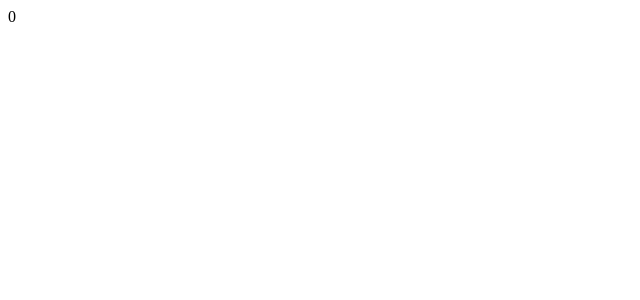
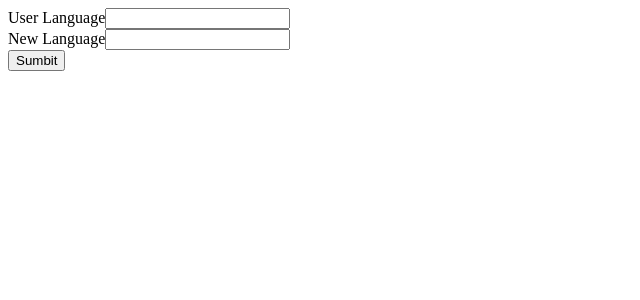
Before and after one commit to antarpreet11/WordFlash, a React (Create React App) app in the folder my-app/: page / in a window 1280 px wide. Shown: the top 300 px of the page, without its empty margins (0-640 px from the left). Built offline with nearby package versions, Linux system fonts and the light colour scheme.

Commit message:
Added Component to accept user input

```diff
--- a/my-app/src/App.js
+++ b/my-app/src/App.js
@@ -1,7 +1,10 @@
+import UserForm from './components/Form/UserForm';
+import React, { useState } from 'react';
+
 
 function App() {
   return (
-    0
+    <UserForm></UserForm>
   );
 }
 
--- /dev/null
+++ b/my-app/src/components/Form/UserForm.js
@@ -0,0 +1,43 @@
+import React, { useState } from 'react';
+
+
+const UserForm = () => {
+
+    const [userLang, setUserLang] = useState('');
+    const [newLang, setNewLang] = useState('');
+
+    const userLangChangeHandler = (event) => {
+        setUserLang(event.target.value);
+    }
+
+    const newLangChangeHandler = (event) => {
+        setNewLang(event.target.value);
+    }
+
+    const submitHandler = (event) => {
+        event.preventDefault();
+        const userData = {
+            lang1: userLang,
+            lang2: newLang
+        }
+        console.log(userData);
+    }
+
+    return (
+      <form onSubmit = {submitHandler}>
+          <div>
+            <label>User Language</label>
+            <input type="text" onChange={userLangChangeHandler}></input>
+          </div>
+          <div>
+            <label>New Language</label>
+            <input type="text" onChange={newLangChangeHandler}></input>
+          </div>
+          <div>
+              <button type='submit'>Sumbit</button>
+          </div>
+      </form>
+    )
+}
+
+export default UserForm
```
